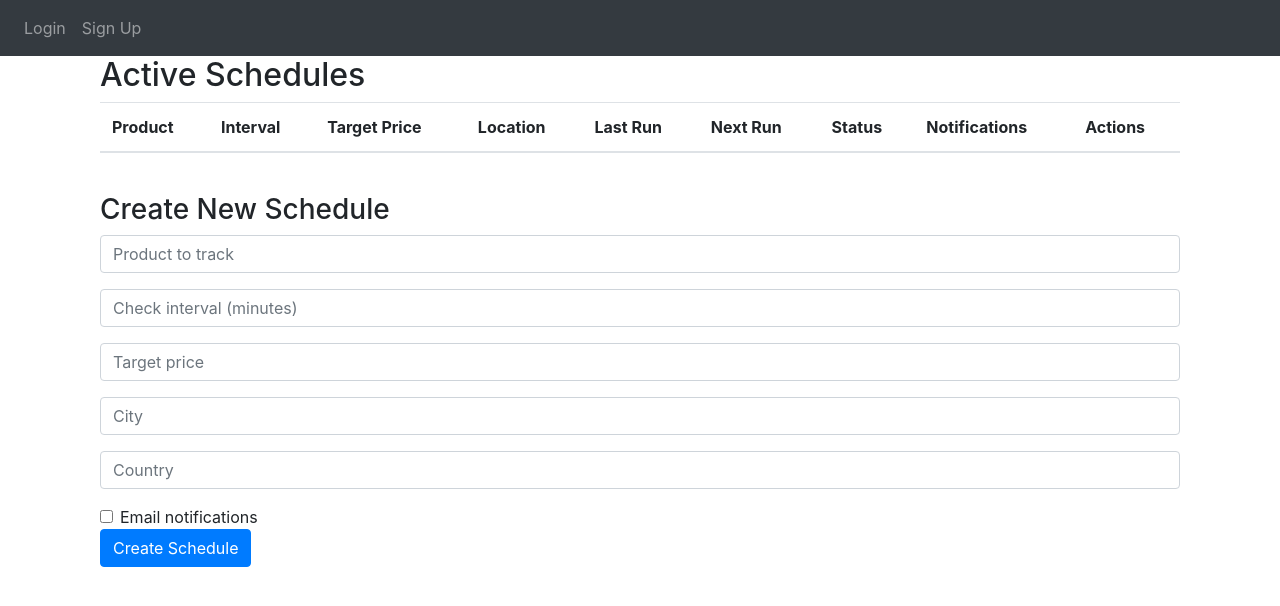
After one commit to SteffenNeumann/FindmyPrize_Vercel, a Flask app: template website/templates/scheduler_status.html in a window 1280 px wide. The commit adds this page. Shown: the top 606 px of the page. Run offline with Flask 3, Linux system fonts and the light colour scheme; the template is opened without the code that fills it, so the values that code supplies are empty; some libraries are stand-ins or nearby versions.

Commit message:
add scheduler, but not function

```diff
--- a/website/__init__.py
+++ b/website/__init__.py
@@ -1,4 +1,5 @@
 from flask import Flask
+from flask_apscheduler import APScheduler
 from flask_sqlalchemy import SQLAlchemy
 from os import path
 from flask_login import LoginManager
@@ -7,7 +8,7 @@ import re
 
 db = SQLAlchemy()
 DB_NAME = "database.db"
-
+scheduler = APScheduler()
 
 def create_app():
     app = Flask(__name__)
@@ -40,6 +41,9 @@ def create_app():
     def load_user(id):
         return User.query.get(int(id))
 
+    scheduler.init_app(app)
+    scheduler.start()
+
     return app
 
 def create_database(app):
--- a/website/models.py
+++ b/website/models.py
@@ -58,3 +58,7 @@ class SavedSearch(db.Model):
     email_notification = db.Column(db.Boolean, default=True)
     date_created = db.Column(db.DateTime, default=func.now())
     user = db.relationship('User')
+    schedule_type = db.Column(db.String(20))
+    schedule_time = db.Column(db.Time)
+    schedule_days = db.Column(db.String(100))  # Store as comma-separated days
+    last_run = db.Column(db.DateTime)
--- a/website/templates/base.html
+++ b/website/templates/base.html
@@ -30,6 +30,11 @@
         {% if user.is_authenticated %}
         <a class="nav-item nav-link" id="home" href="/">Home</a>
         <a class="nav-item nav-link" id="logout" href="/logout">Logout</a>
+        <li class="nav-item">
+            <a class="nav-link" href="{{ url_for('views.scheduler_status') }}">
+                <i class="fas fa-clock"></i> Scheduler Status
+            </a>
+        </li>
         {% else %}
         <a class="nav-item nav-link" id="login" href="/login">Login</a>
         <a class="nav-item nav-link" id="signUp" href="/sign-up">Sign Up</a>
--- /dev/null
+++ b/website/templates/scheduler_status.html
@@ -0,0 +1,96 @@
+{% extends "base.html" %}
+{% block content %}
+<div class="container">
+    <h2>Active Schedules</h2>
+    <div class="table-responsive">
+        <table class="table">
+            <thead>
+                <tr>
+                    <th>Product</th>
+                    <th>Interval</th>
+                    <th>Target Price</th>
+                    <th>Location</th>
+                    <th>Last Run</th>
+                    <th>Next Run</th>
+                    <th>Status</th>
+                    <th>Notifications</th>
+                    <th>Actions</th>
+                </tr>
+            </thead>
+            <tbody>
+                {% for schedule in scheduler_info %}
+                    {% if schedule.active %}
+                    <tr>
+                        <td>{{ schedule.product }}</td>
+                        <td>{{ schedule.interval }}</td>
+                        <td>${{ schedule.target_price }}</td>
+                        <td>{{ schedule.location }}</td>
+                        <td class="last-run" data-timestamp="{{ schedule.last_run }}">
+                            {{ schedule.last_run|default('Not run yet', true) }}
+                        </td>
+                        <td class="next-run" data-timestamp="{{ schedule.next_run }}">
+                            {{ schedule.next_run|default('N/A', true) }}
+                        </td>
+                        <td>{{ 'Active' if schedule.active else 'Inactive' }}</td>
+                        <td>{{ schedule.notifications }}</td>
+                        <td>
+                            <form action="{{ url_for('views.cancel_schedule', schedule_id=schedule.id) }}" method="POST">
+                                <button type="submit" class="btn btn-danger btn-sm">Cancel</button>
+                            </form>
+                        </td>
+                    </tr>
+                    {% endif %}
+                {% endfor %}
+            </tbody>
+        </table>
+    </div>
+</div>
+<div class="container mt-4">
+    <h3>Create New Schedule</h3>
+    <form action="{{ url_for('views.create_schedule') }}" method="POST">
+        <div class="form-group">
+            <input type="text" name="product" class="form-control" placeholder="Product to track" required>
+        </div>
+        <div class="form-group">
+            <input type="number" name="interval" class="form-control" placeholder="Check interval (minutes)" required>
+        </div>
+        <div class="form-group">
+            <input type="number" step="0.01" name="target_price" class="form-control" placeholder="Target price" required>
+        </div>
+        <div class="form-group">
+            <input type="text" name="city" class="form-control" placeholder="City" required>
+        </div>
+        <div class="form-group">
+            <input type="text" name="country" class="form-control" placeholder="Country" required>
+        </div>
+        <div class="form-check">
+            <input type="checkbox" name="email_notification" class="form-check-input" id="email_notification">
+            <label class="form-check-label" for="email_notification">Email notifications</label>
+        </div>
+        <button type="submit" class="btn btn-primary">Create Schedule</button>
+    </form>
+</div>
+
+<script>
+    function updateTimes() {
+        document.querySelectorAll('.last-run, .next-run').forEach(element => {
+            const timestamp = element.getAttribute('data-timestamp');
+            if (timestamp) {
+                const date = new Date(timestamp);
+                element.textContent = date.toLocaleString();
+            }
+        });
+    }
+
+    // Update times every second
+    setInterval(updateTimes, 1000);
+
+    // Initial update
+    updateTimes();
+
+    // Page refresh every 30 seconds
+    setTimeout(function(){
+        window.location.reload();
+    }, 30000);
+</script>
+{% endblock %}
```
Also changed, not shown: website/scheduler.py (added, +43 -0 lines), website/templates/home.html (+34 -57 lines), website/views.py (+117 -1 lines), instance/database.db. Lines whose indentation alone changed are shown as unchanged.
